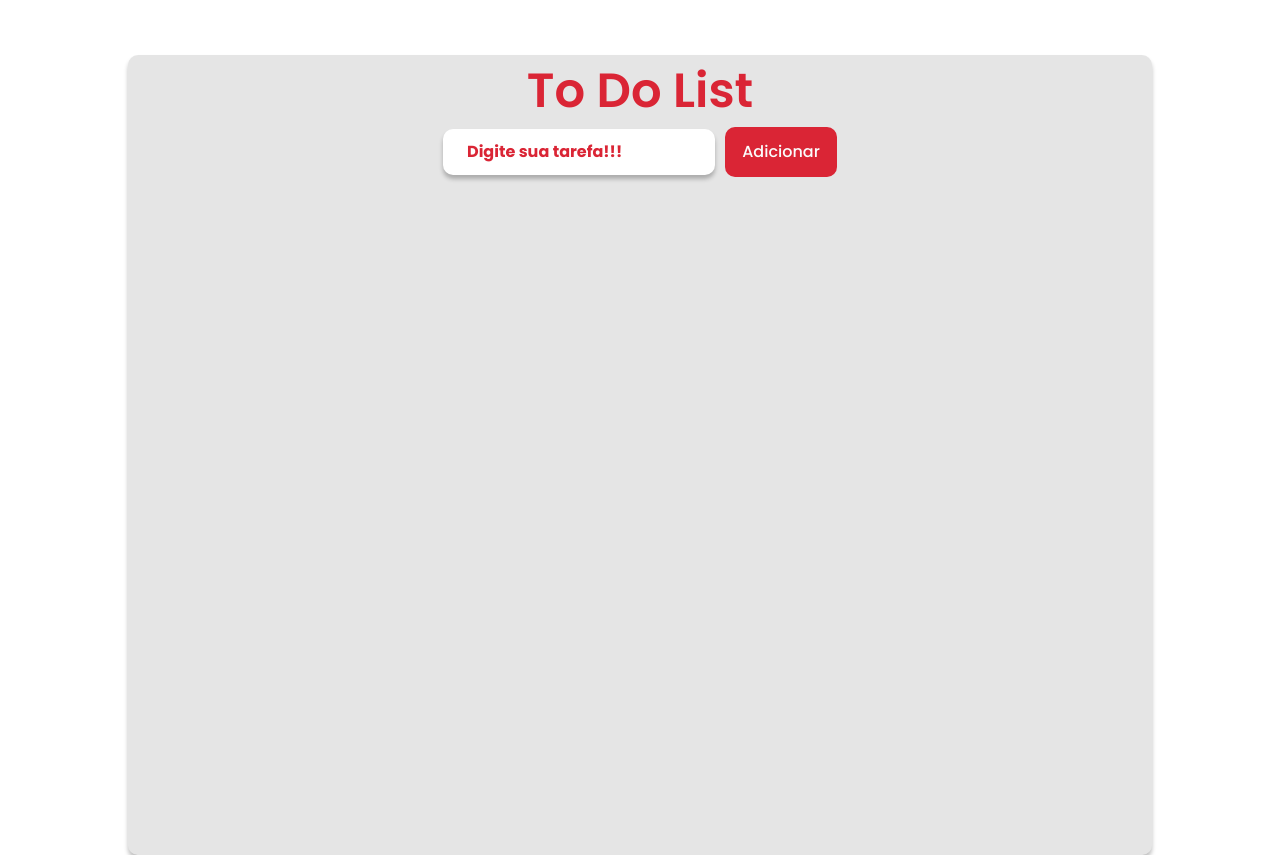
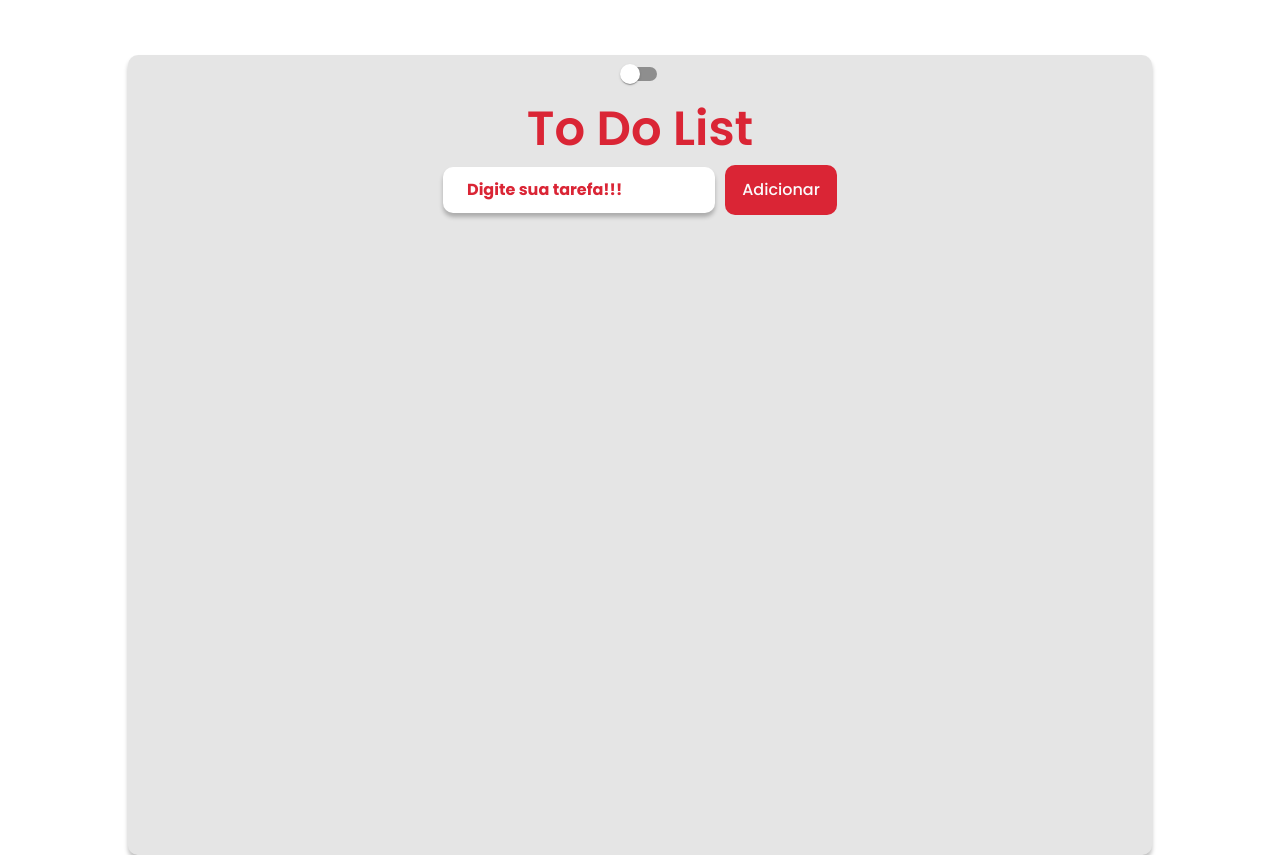
Before and after one commit to JeanGomesDaFonseca/To_Do_List, a React (Vite) app: page / in a window 1280 px wide. Built offline with nearby package versions, Linux system fonts and the light colour scheme.

Commit message:
dark mode

```diff
--- a/src/App.jsx
+++ b/src/App.jsx
@@ -4,6 +4,9 @@ import Delete from '@mui/icons-material/DeleteForever';
 import Check from '@mui/icons-material/CheckCircleOutline';
 import { useState } from "react";
 import { toast } from "react-toastify";
+import { Switch } from "@mui/material";
+import { Label } from "@material-ui/icons";
+
 
 export default function App() {
 
@@ -40,15 +43,30 @@ export default function App() {
   }
 
   const concluido = (id, checked) => {
-
     const index = listTarefas.findIndex((tarefa) => tarefa.id === id);
     const newList = listTarefas
     newList[index].checked = !checked;
     setListTarefas([...newList]);
   }
 
+  const [colorMode, setColorMode] = useState('white-mode');
+  const darkModeChange = () => {
+    if(colorMode === 'white-mode'){
+      setColorMode('dark-mode');
+    }else{
+      setColorMode('white-mode');
+    }
+  }
+
   return (
-    <Container>
+    <Container className={colorMode}>
+      <Switch
+      onChange={darkModeChange}
+      checked={colorMode === 'dark-mode'}
+      id="color-mode"
+      type="checkbox"
+      />
+
       <h1 className={styles.title}>To Do List</h1>
       <div className={styles.container}>
         <Input
--- a/src/App.module.css
+++ b/src/App.module.css
@@ -14,3 +14,12 @@
     justify-content: center;
     align-items: center;
 }
+
+.white-mode {
+    background-color: white;
+  }
+
+  .dark-mode {
+    filter: invert(100%);
+    background-color: black;
+  }
```
Lines whose indentation alone changed are shown as unchanged.
